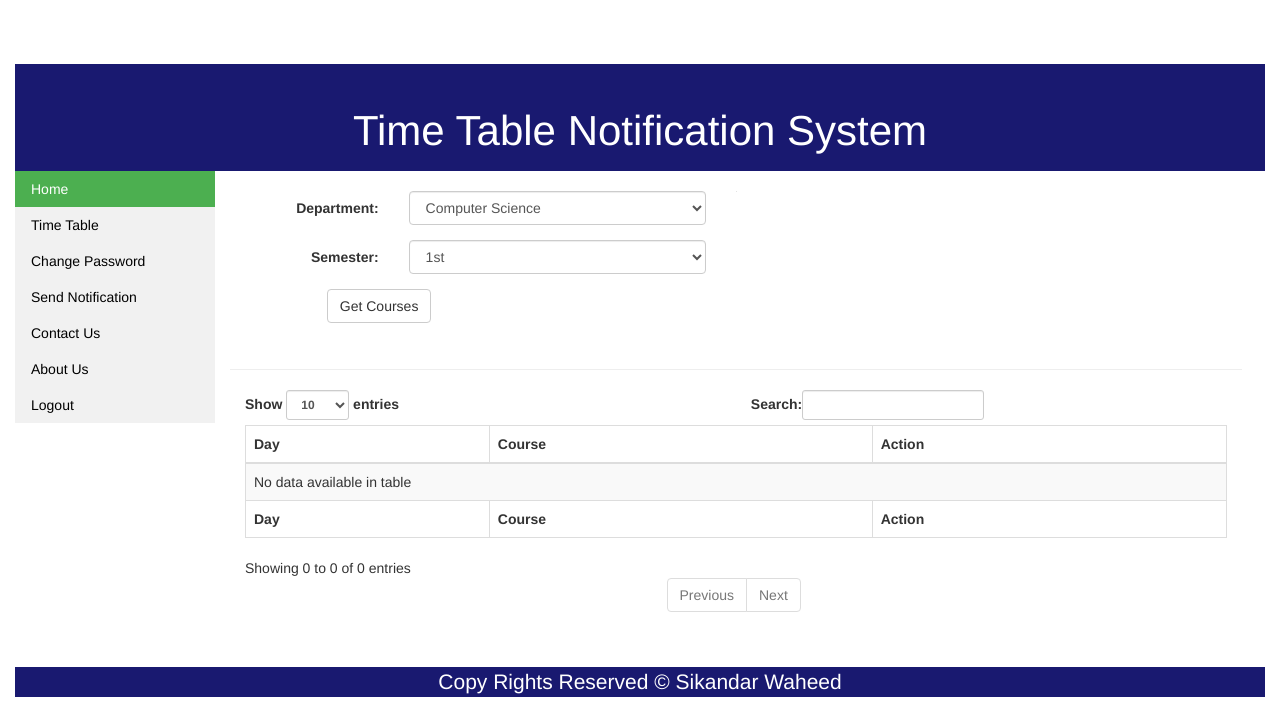
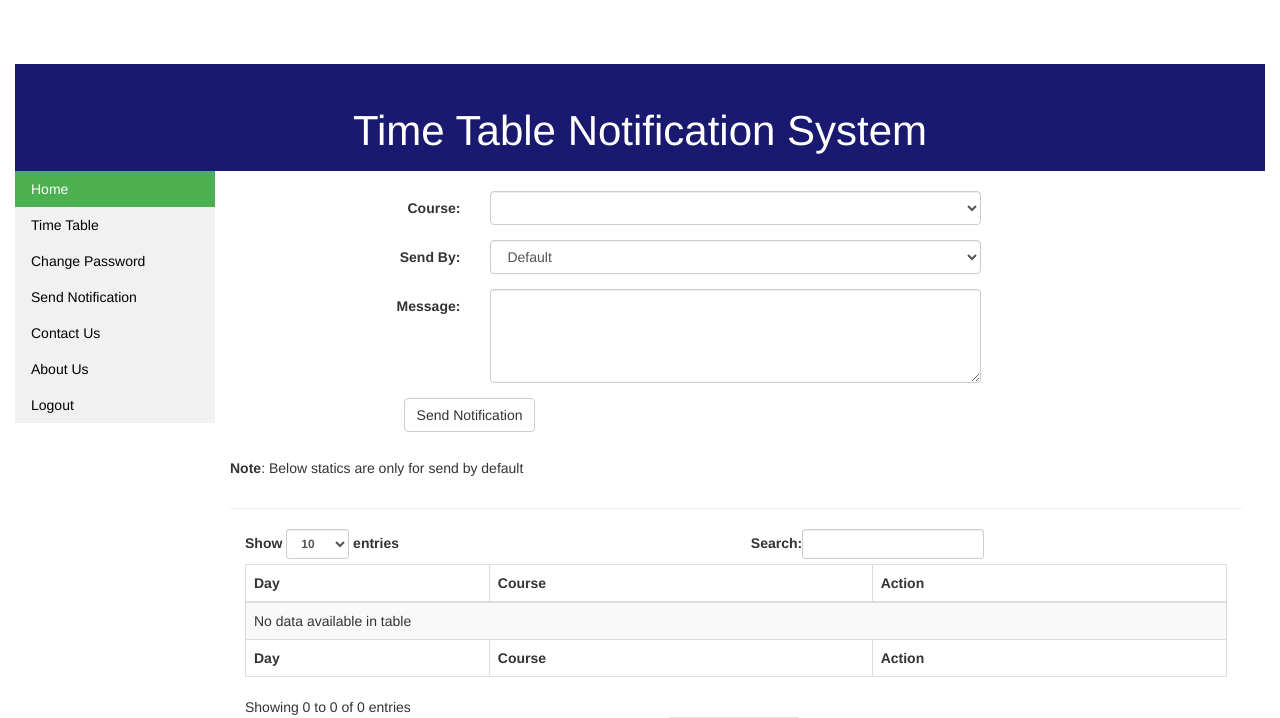
Before and after one commit to sikandar100/TTNS, a PHP site: page /uploaded/teacherNotification.php in a window 1280 px wide. Shown: the top 718 px of the page. Before the commit the page ends 697 px from the top, so only its background shows below. Run offline with PHP 8.4, Linux system fonts and the light colour scheme; a user stored in the database is signed in; data comes from the database, SQL or seed files in the repository; lists and menus that the app fills with data are empty.

Commit message:
New Functions and Some Improvement
1) Send By (Email, SMS): Teacher can seletect how to send notification

2) Delete Student in Bulk: Admin Can now delete old student of any semeseter while uploading new.

3)Assign / Re-assign Courses: Admin can now Assign / Re-assign Courses to any teacher.

```diff
--- a/teacherNotification.php
+++ b/teacherNotification.php
@@ -42,36 +42,12 @@
 </style>
 <script>
 function _(id){ return document.getElementById(id); }
-function submitForm()
-{
-	_("mybtn").disabled = true;
-	_("status").innerHTML = 'please wait ...';
-	var formdata = new FormData();
-	formdata.append( "dept", _("dept").value );
-	formdata.append( "semester", _("semester").value );
-
-	var ajax = new XMLHttpRequest();
-	ajax.open( "POST", "PhpScripts/teacherNotificationScript.php" );
-	ajax.onreadystatechange = function() {
-		if(ajax.readyState == 4 && ajax.status == 200) {
-			var response = JSON.parse(ajax.responseText);
-			if(response.success){
-				_("status").innerHTML = "";
-				_("newForm").innerHTML = response.form;
-				_("mybtn").disabled = false;
-			} else {
-				_("status").innerHTML = response.error;
-				_("mybtn").disabled = false;
-			}
-		}
-	}
-	ajax.send( formdata );
-}
 function submitForm2()
 {
 	_("status2").innerHTML = 'please wait ...';
 	var formdata = new FormData();
 	formdata.append( "courses", _("courses").value );
+	formdata.append( "sendBy", _("sendBy").value );
 	formdata.append( "message", _("message").value );
 	formdata.append( "notification", _("notification").value );
 	_("notification").disabled = true;
@@ -84,6 +60,7 @@
 			if(response.success){
 				_("status2").innerHTML = "";
 				_("notification").disabled = false;
+				alert(response.s);
 				window.location.reload();
 			} else {
 				_("status2").innerHTML = response.error;
@@ -138,18 +115,19 @@
 		<div class = "col-md-10">
 			<br>
 			<div class="row border-between">
-				<div class="col-md-6">
-					<form class="form-horizontal col-md-12" action="">
+					<form class="form-horizontal col-md-12" action="PHPScripts/teacherNotificationScript.php" method="post" onsubmit="submitForm2(); return false;">
 						<div class="form-group">
-							<label for="dept" class="col-md-4 control-label">Department:</label>
-							<div class="col-md-8">
-								<select class="form-control" name="dept" id="dept">
+							<label for="semester" class="col-md-3 control-label">Course:</label>
+							<div class="col-md-6">
+								<select class="form-control" name="courses" id="courses" required>
 								<?php
 								$str="";
-								$query = mysqli_query($conn,"SELECT * FROM department WHERE 1");
+								$query = mysqli_query($conn,"SELECT * FROM `enrolled_courses` WHERE `User_Id` = " . $_SESSION['user_id']);
 								while($row=mysqli_fetch_assoc($query))
 								{
-									$str .= '<option value="'.$row['Dept_Id'].'">'.$row['Dept_Name'].'</option>';
+									$query2 = mysqli_query($conn,"SELECT * FROM `courses` WHERE `Course_Id` = " . $row['Course_Id']);
+									$row2 = mysqli_fetch_assoc($query2);
+									$str .= '<option value="'.$row2['Course_Id'].'">'.$row2['Course_Title'].' ('.$row2['Course_Code'].')'.'</option>';
 								}
 								echo $str;
 								?>
@@ -157,25 +135,29 @@
 							</div>
 						</div>
 						<div class="form-group">
-							<label for="semester" class="col-md-4 control-label">Semester:</label>
-							<div class="col-md-8">
-								<select class="form-control" name="semester" id="semester">
-									<option value="1st">1st</option>
-									<option value="2nd">2nd</option>
-									<option value="3rd">3rd</option>
-									<option value="4th">4th</option>
+							<label for="sendBy" class="col-md-3 control-label">Send By:</label>
+							<div class="col-md-6">
+								<select class="form-control" name="sendBy" id="sendBy" required>
+									<option value="1">Default</option>
+									<option value="2">SMS</option>
+									<option value="3">Email</option>
 								</select>
 							</div>
 						</div>
 						<div class="form-group">
-							<div class="col-sm-offset-2 col-sm-10">
-							  <button type="button" class="btn btn-default" value="Get Courses" name="course" id="mybtn" onclick="submitForm()">Get Courses</button>
+							<label for="semester" class="col-md-3 control-label">Message:</label>
+							<div class="col-md-6">
+								<textarea class="form-control" rows="4" name="message" id="message" required></textarea>
 							</div>
 						</div>
-						<p id="status" class="col-md-12"></p>
+						<div class="form-group">
+							<div class="col-sm-offset-2 col-sm-10">
+								<button type="submit" class="btn btn-default" value="notification" name="notification" id="notification">Send Notification</button>
+							</div>
+						</div>
+						<p id="status2" class="col-md-12"></p>
+						<p><b>Note</b>: Below statics are only for send by default</p>
 					</form>
-				</div>
-				<div class="col-md-6" id="newForm"></div>
 			</div>
 			<hr>
 			<div class="col-md-12">
```
Also changed, not shown: PhpScripts/teacherNotificationScript.php (+28 -45 lines), PhpScripts/upload_users.php (+10 -21 lines), registerUsers.php (+12 -0 lines), timeTable.php (+23 -0 lines).
